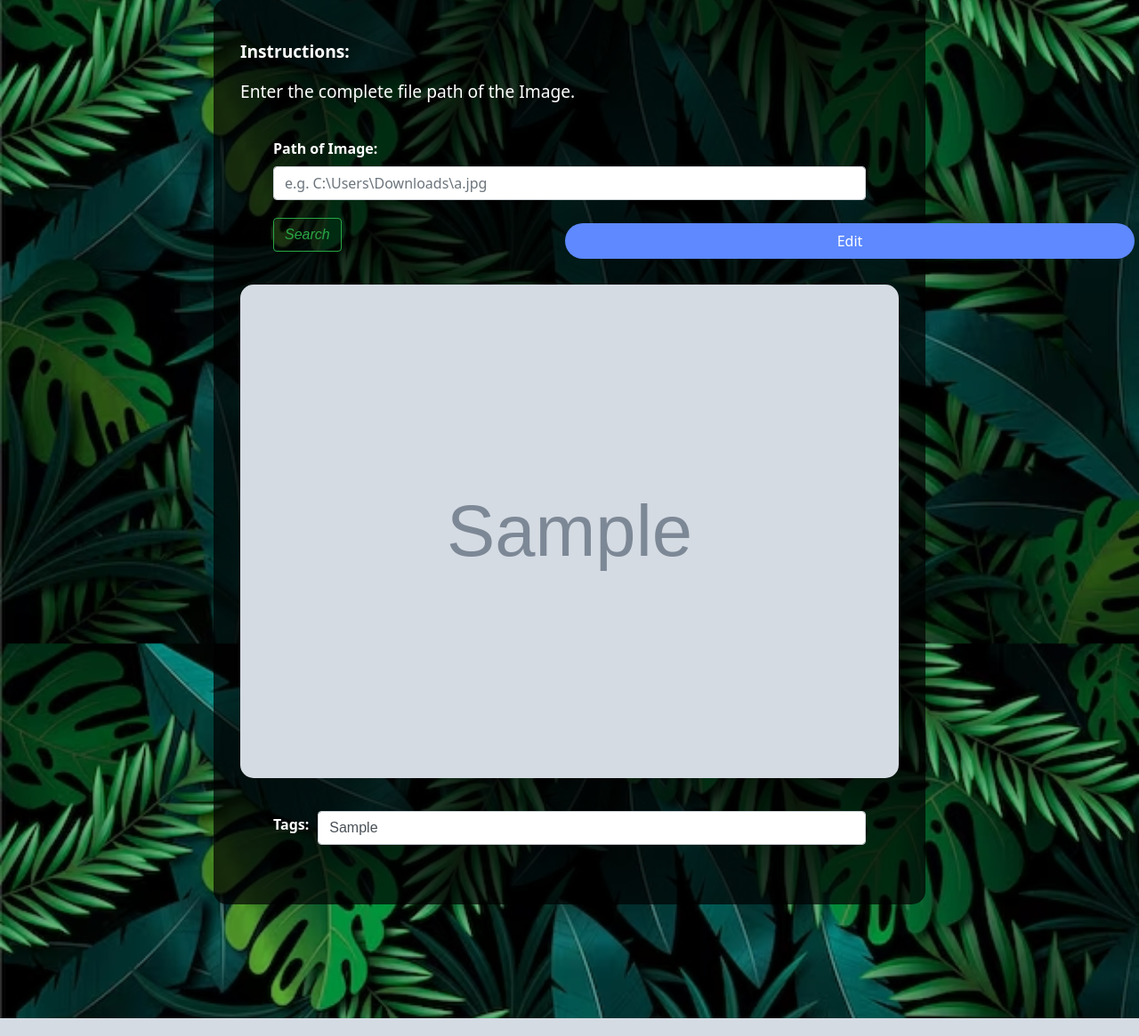
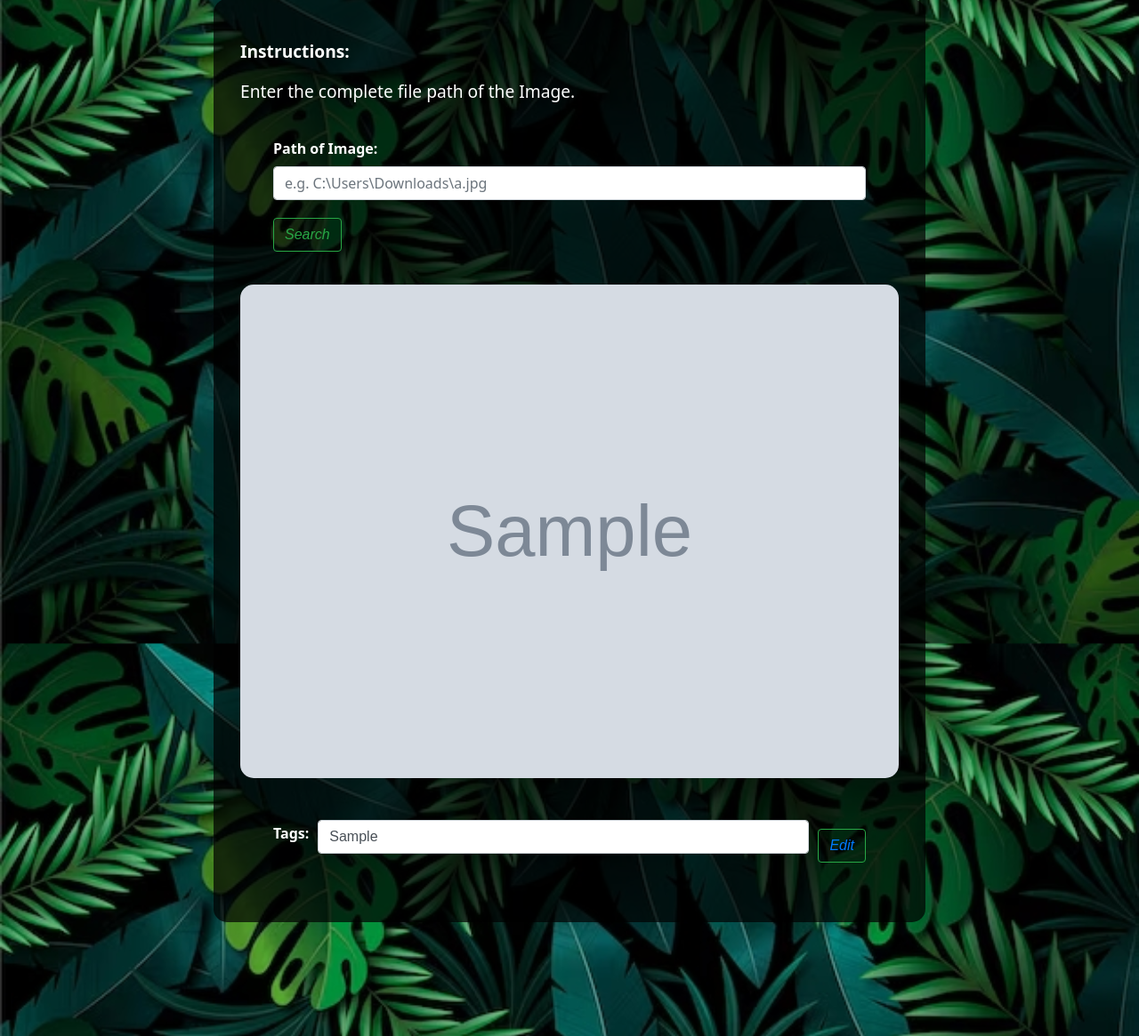
Before and after one commit to Veeraraju-E/Focal, a Django app: template Focal1/templates/explore.html in a window 1280 px wide. Shown: the part 129-1294 px from the top of the page at 89% size. Run offline with Django 5.2, Linux system fonts and the light colour scheme; the template is opened without the code that fills it: most values are stand-ins (such as "Sample title", 1, 10 or a date in 2020); grey boxes marked "Sample" are stand-in pictures; parts of the project's set-up code (start-up, migrations or seed data) failed here and were passed over; some libraries are stand-ins or nearby versions.

Commit message:
fixed redirection from explore view to index view

```diff
--- a/Focal1/static/explore.css
+++ b/Focal1/static/explore.css
@@ -255,12 +255,9 @@ span {
 .form-group.position-relative {
   position: relative;
 }
-
+/*
 .form-group .btn-custom {
-  position: absolute;
-  right: 5px;
-  top: 50%;
   transform: translateY(-50%);
-  padding: 0.5rem 1rem;
-  text-align: center;
-}
+  padding: 0.5rem 1rem !important;
+  text-align: center !important;
+} */
--- a/Focal1/static/home.css
+++ b/Focal1/static/home.css
@@ -80,10 +80,8 @@ label {
 }
 input,
 button {
+  margin: 2px;
   border-radius: 25px;
-}
-.my-sm-0 {
-  margin-top: 20px !important;
 }
 .main-content {
   flex-grow: 1;
@@ -141,7 +139,7 @@ span {
   margin: auto;
 }
 .btn-outline-custom {
-  margin: auto;
+  margin: 2%;
 }
 .gradient-text {
   background-color: #f3ec78 !important;
--- a/Focal1/static/index.css
+++ b/Focal1/static/index.css
@@ -182,6 +182,7 @@ h4 {
 span {
   font-family: system-ui, -apple-system, BlinkMacSystemFont, "Segoe UI", Roboto,
     Oxygen, Ubuntu, Cantarell, "Open Sans", "Helvetica Neue", sans-serif;
+  width: 75%;
 }
 ::-webkit-scrollbar {
   width: 12px;
--- a/Focal1/templates/explore.html
+++ b/Focal1/templates/explore.html
@@ -115,7 +115,13 @@
             value="{{ existing_tags }}"
             required
           />
-          <a href="/index" class="btn btn-custom btn-edit"> Edit </a>
+          <button
+            type="submit"
+            class="btn btn-outline-success my-2 my-sm-0"
+            id="editButton"
+          >
+            <i class="bi bi-upload"> <a href="/index">Edit </a></i>
+          </button>
         </div>
       </div>
       {% endif %}
--- a/Focal1/templates/home.html
+++ b/Focal1/templates/home.html
@@ -107,7 +107,7 @@
           />
           <button
             type="submit"
-            class="btn btn-outline-success my-2 my-sm-0"
+            class="btn btn-outline-success my-2"
             id="uploadButton"
           >
             <i class="bi bi-upload"> Submit</i>
```
Also changed, not shown: Focal1/views.py (+21 -15 lines).
